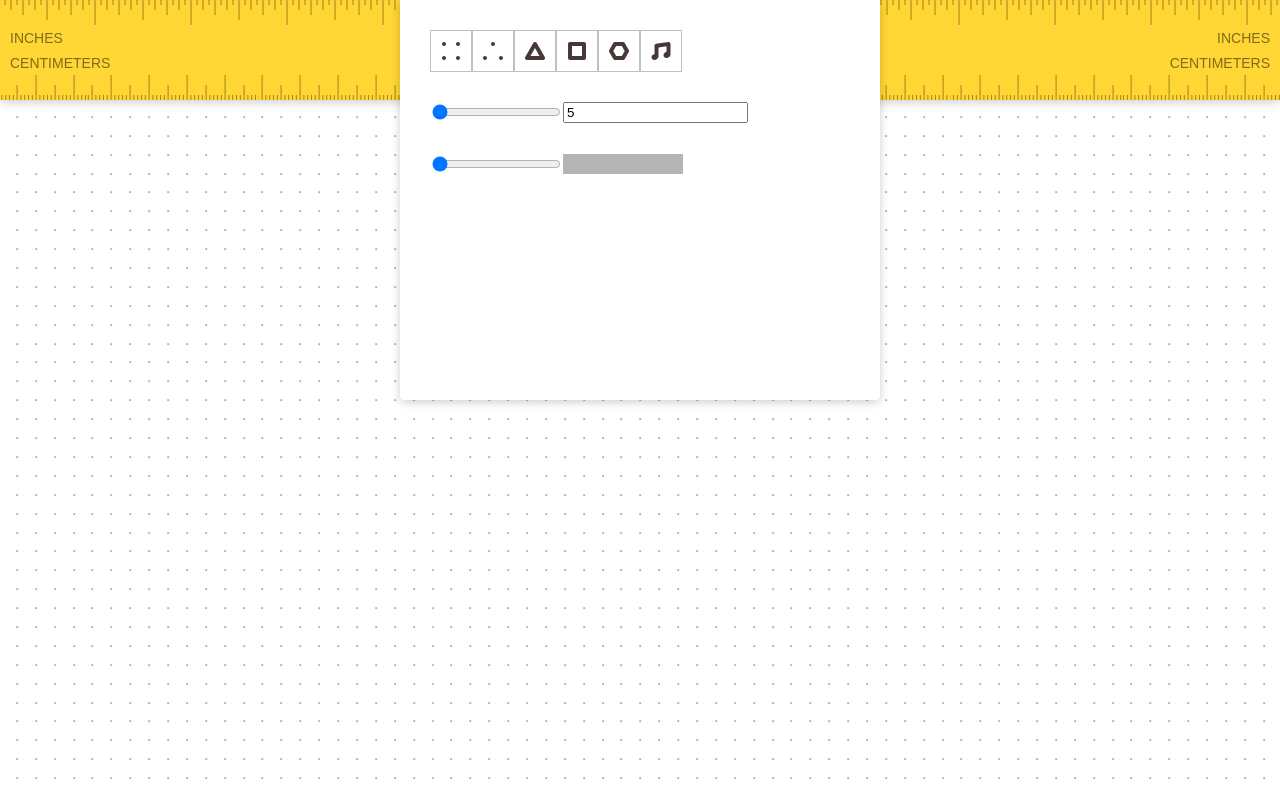
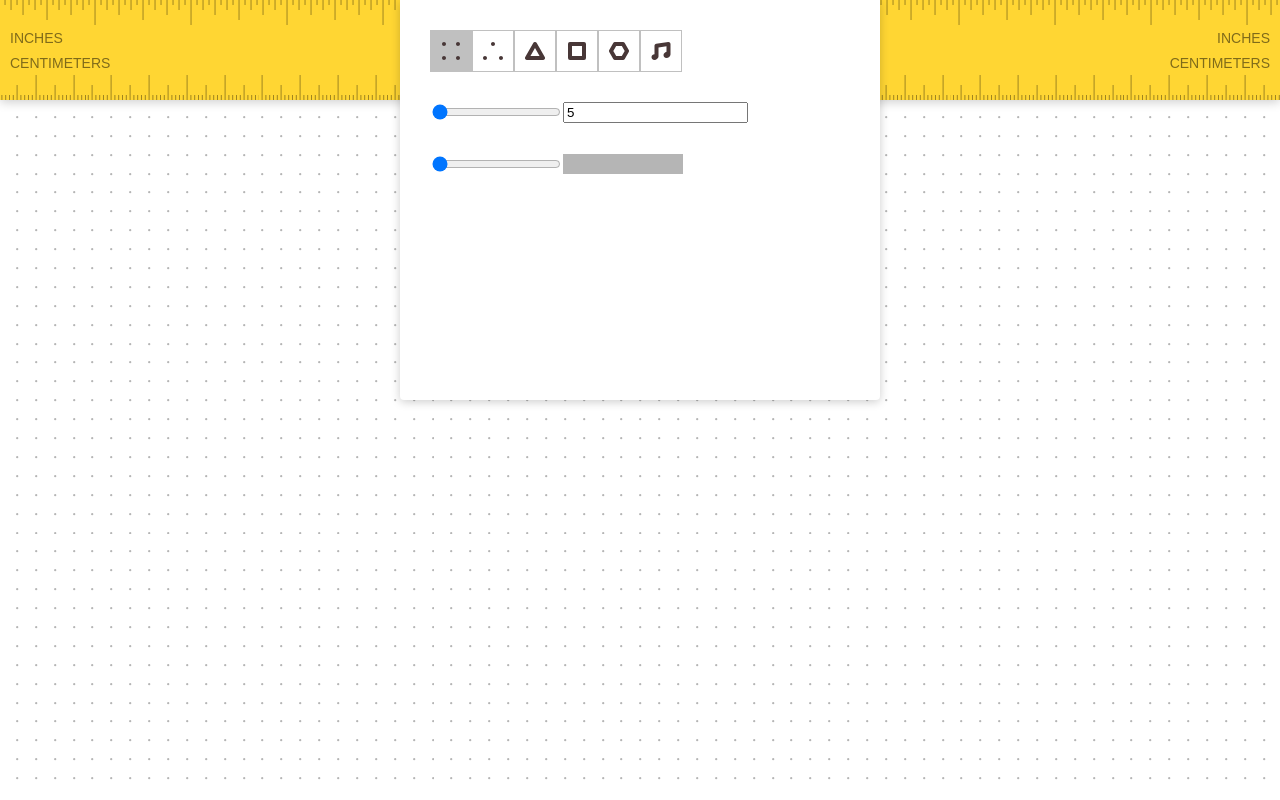
Before and after one commit to RostislavBlaha/gridzzly, a React (Create React App) app: page / in a window 1280 px wide. Built offline with nearby package versions, Linux system fonts and the light colour scheme.

Commit message:
Selecting type works + little cleanup

```diff
--- a/src/App.js
+++ b/src/App.js
@@ -6,7 +6,7 @@ import Form from './form/Form'
 class App extends Component {
     constructor(props){
         super(props)
-        this.state = {  data: { type: "squareDot",
+        this.state = {  data: { type: "fourDots",
                                 distance: 5,
                                 unit: "mm",
                                 colour: "#B5B5B5"}
@@ -26,6 +26,13 @@ class App extends Component {
        this.setState({data:newData})
     }
 
+    changeType(type){
+       var newData = this.state.data
+       newData.type = type
+       this.setState({data:newData})
+
+    }
+
     printGrid(){
         window.print()
     }
@@ -42,11 +49,15 @@ class App extends Component {
             style={sx}>
         <Ruler/>
         <Form   changeDistance={this.changeDistance.bind(this)}
-                changeColour={this.changeColour.bind(this)}/>
-        <Grid 	type={this.state.data.type}
+                changeColour={this.changeColour.bind(this)}
+                changeType={this.changeType.bind(this)}
                 distance={this.state.data.distance}
+                colour={this.state.data.colour}
+                type={this.state.data.type}/>
+        <Grid 	distance={this.state.data.distance}
                 unit={this.state.data.unit}
-                colour={this.state.data.colour}/>
+                colour={this.state.data.colour}
+                type={this.state.data.type}/>
       </div>
     )
   }
--- a/src/form/Distance.js
+++ b/src/form/Distance.js
@@ -3,10 +3,6 @@ import Slider from './Slider'
 import Input from './Input'
 
 export default class Distance extends Component{
-    handleChange(distance){
-        this.props.changeDistance(distance)
-        console.log(this.props.distance)
-    }
 
   render() {
 	  const sx = {
@@ -20,12 +16,12 @@ export default class Distance extends Component{
     return (
         <div style={sx}>
           <Slider   value={this.props.distance}
-                    changeValue={this.handleChange.bind(this)}
+                    changeValue={this.props.changeDistance}
                     minValue="5"
                     maxValue="25"/>
           <Input    value={this.props.distance}
                     defaultValue="5"
-                    changeValue={this.handleChange.bind(this)}/>
+                    changeValue={this.props.changeDistance}/>
         </div>
 	   )
   }
--- a/src/form/Form.js
+++ b/src/form/Form.js
@@ -7,26 +7,13 @@ import Type from './Type/Type'
 export default class Form extends Component{
     constructor(props) {
         super(props)
-        this.state = {distance:"5",
-                      colourValue: 0,
-                      colour:"#B5B5B5"}
+        this.state = {colourValue: 0}
 
-    }
-
-    setDistance(distance){
-        this.setState({distance:distance})
-        this.props.changeDistance(distance)
-    }
-
-    changeDistance(distance){
-        this.props.changeDistance(distance)
-        this.setState({distance:distance})
     }
 
     changeColour(value, colour){
         this.props.changeColour(colour)
-        this.setState({ colourValue:value,
-                        colour:colour})
+        this.setState({ colourValue:value})
     }
 
   render() {
@@ -47,10 +34,11 @@ export default class Form extends Component{
 
     return (
         <div style={sx}>
-            <Type/>
-            <Distance   distance={this.state.distance}
-                        changeDistance={this.changeDistance.bind(this)}/>
-            <Colour     colour={this.state.colour}
+            <Type   type={this.props.type}
+                    changeType={this.props.changeType}/>
+            <Distance   distance={this.props.distance}
+                        changeDistance={this.props.changeDistance}/>
+            <Colour     colour={this.props.colour}
                         value={this.state.colourValue}
                         changeColour={this.changeColour.bind(this)}/>
         </div>
--- a/src/form/Type/Type.js
+++ b/src/form/Type/Type.js
@@ -3,7 +3,6 @@ import TypeOption from './TypeOption'
 
 
 export default class Type extends Component{
-
   render() {
 	  const sx = {
         width: "100%",
@@ -15,12 +14,24 @@ export default class Type extends Component{
 
     return (
         <div style={sx}>
-            <TypeOption type="fourDots"/>
-            <TypeOption type="threeDots"/>
-            <TypeOption type="triangle"/>
-            <TypeOption type="rectangle"/>
-            <TypeOption type="hexagon"/>
-            <TypeOption type="note"/>
+            <TypeOption type="fourDots"
+                        selected={this.props.type==="fourDots" ? true : false}
+                        changeType={this.props.changeType}/>
+            <TypeOption type="threeDots"
+                        selected={this.props.type==="threeDots" ? true : false}
+                        changeType={this.props.changeType}/>
+            <TypeOption type="triangle"
+                        selected={this.props.type==="triangle" ? true : false}
+                        changeType={this.props.changeType}/>
+            <TypeOption type="rectangle"
+                        selected={this.props.type==="rectangle" ? true : false}
+                        changeType={this.props.changeType}/>
+            <TypeOption type="hexagon"
+                        selected={this.props.type==="hexagon" ? true : false}
+                        changeType={this.props.changeType}/>
+            <TypeOption type="note"
+                        selected={this.props.type==="note" ? true : false}
+                        changeType={this.props.changeType}/>
         </div>
 	   )
   }
--- a/src/form/Type/TypeOption.js
+++ b/src/form/Type/TypeOption.js
@@ -8,19 +8,23 @@ const types = { fourDots : require('./four-dots.svg'),
                 note : require('./note.svg')}
 
 export default class TypeOption extends Component{
+  handleClick(){
+    this.props.changeType(this.props.type)
+  }
 
   render() {
-    console.log(window[this.props.type])
 	  const sx = {
         width: "40px",
         height: "40px",
         background: "url(" + types[this.props.type] + ") no-repeat center",
+        backgroundColor: this.props.selected ? "silver" : "",
         cursor: "pointer",
         border: "1px solid silver"
 	  }
 
     return (
-        <div style={sx}>
+        <div    style={sx}
+                onClick={this.handleClick.bind(this)}>
         </div>
 	   )
   }
```
